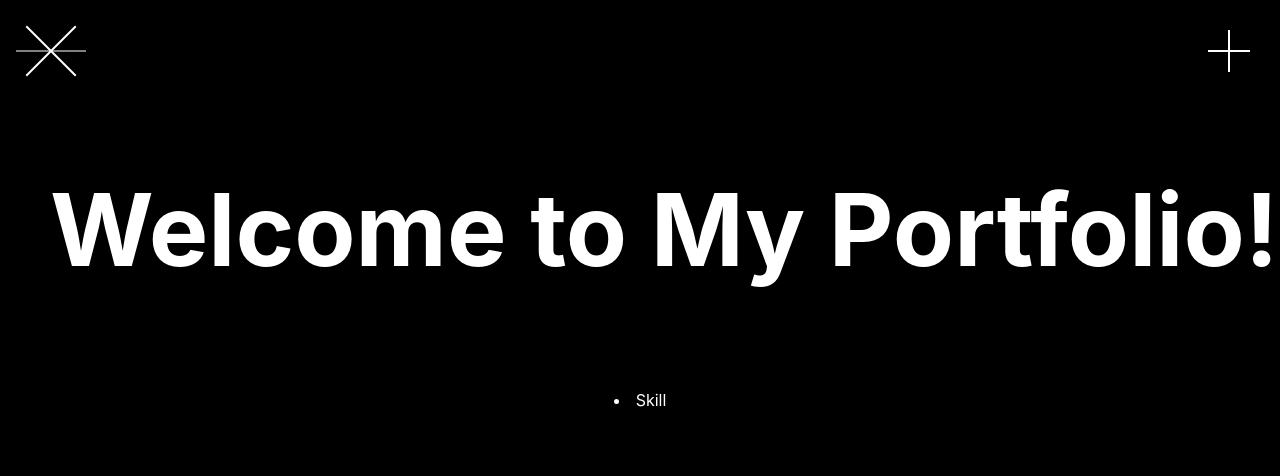
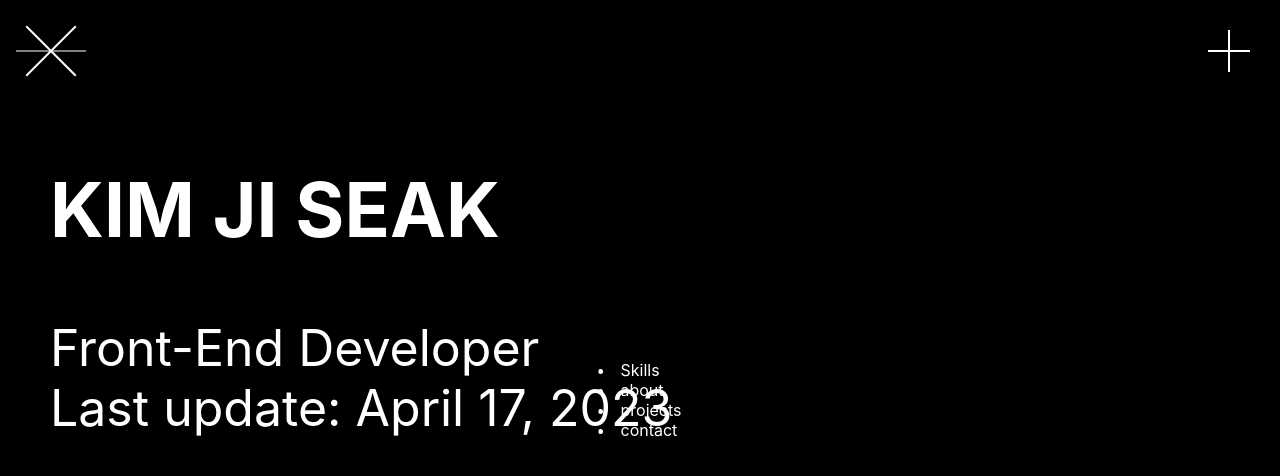
Before and after one commit to p1ants/my_portfolio, a Next.js app in the folder portfolio/: page / in a window 1280 px wide. Both pictures are taken after a click on the button 1229 px from the left and 51 px from the top of the page. Shown: the top 476 px of the page. Built offline with nearby package versions, Linux system fonts and the light colour scheme.

Commit message:
Name 스타일 컴포넌트 지움.

```diff
--- a/portfolio/src/components/Header/CategoryModal.tsx
+++ b/portfolio/src/components/Header/CategoryModal.tsx
@@ -18,7 +18,16 @@ const HeaderModal: React.FC = () => {
     <ModalContainer>
       <ModalContent reverse={reverse}>
         <MenuItem delay="0s" reverse={reverse} onClick={handleSkillClick}>
-          Skill
+          Skills
+        </MenuItem>
+        <MenuItem delay="0s" reverse={reverse} onClick={handleSkillClick}>
+          about
+        </MenuItem>
+        <MenuItem delay="0s" reverse={reverse} onClick={handleSkillClick}>
+          projects
+        </MenuItem>
+        <MenuItem delay="0s" reverse={reverse} onClick={handleSkillClick}>
+          contact
         </MenuItem>
         {/* 다른 MenuItem들 */}
       </ModalContent>
--- a/portfolio/src/components/Header/Header.styles.ts
+++ b/portfolio/src/components/Header/Header.styles.ts
@@ -95,9 +95,6 @@ export const IconLine = styled.span`
 
 //카테고리 모달창
 
-
-
-
 const fadeIn = keyframes`
   0% {
     opacity: 0;
@@ -139,13 +136,12 @@ export const Backdrop = styled.div`
 
 export const ModalContent = styled.div`
   position: relative;
-  background-color: none;
+  background-color: transparent;
   border-radius: 5px;
   padding: 20px;
   z-index: 1;
   animation: ${slideUp} 0.5s ease-out;
 `;
-
 
 const bounceUp = keyframes`
   0% {
@@ -158,13 +154,11 @@ const bounceUp = keyframes`
 
 export const MenuItem = styled.li<{ delay: string; reverse?: boolean }>`
   ${({ delay, reverse }) => css`
-    animation: ${reverse ? bounceDown : bounceUp} 0.5s ease-out ${delay} forwards;
+    animation: ${reverse ? bounceDown : bounceUp} 0.5s ease-out ${delay}
+      forwards;
   `}
   overflow: hidden;
 `;
-
-
-
 
 const bounceDown = keyframes`
   0% {
--- a/portfolio/src/pages/index.style.ts
+++ b/portfolio/src/pages/index.style.ts
@@ -1,6 +1,5 @@
 // index.style.ts
-import styled, { css,keyframes } from 'styled-components';
-
+import styled, { css, keyframes } from 'styled-components';
 
 const bounce = keyframes`
   0% {
@@ -35,7 +34,6 @@ export const Container = styled.div`
 //   `}
 // `;
 
-
 const bounceIn = keyframes`
   0% {
     transform: translateX(-100%);
@@ -53,9 +51,3 @@ const bounceOut = keyframes`
     transform: translateX(-100%);
   }
 `;
-
-export const Name = styled.h1<{ reverse?: boolean }>`
-  ${({ reverse }) => css`
-    animation: ${reverse ? bounceOut : bounceIn} 1s ease-out forwards;
-  `}
-`;
--- a/portfolio/src/pages/index.tsx
+++ b/portfolio/src/pages/index.tsx
@@ -3,9 +3,9 @@ import React, { useState, useEffect } from 'react';
 import { useRouter } from 'next/router';
 
 // 스타일
-import { Container, Name } from './index.style';
-// import Name from '@/components/name/Name';
-
+import { Container } from './index.style';
+//컴포넌트
+import Name from '@/components/name/Name';
 const MainPage: React.FC = () => {
   const router = useRouter();
   const [reverse, setReverse] = useState(false);
@@ -25,7 +25,7 @@ const MainPage: React.FC = () => {
 
   return (
     <Container>
-      <Name reverse={reverse}>Welcome to My Portfolio!</Name>
+      <Name />
       {/* 다른 컴포넌트와 내용을 이곳에 추가하세요 */}
     </Container>
   );
```
